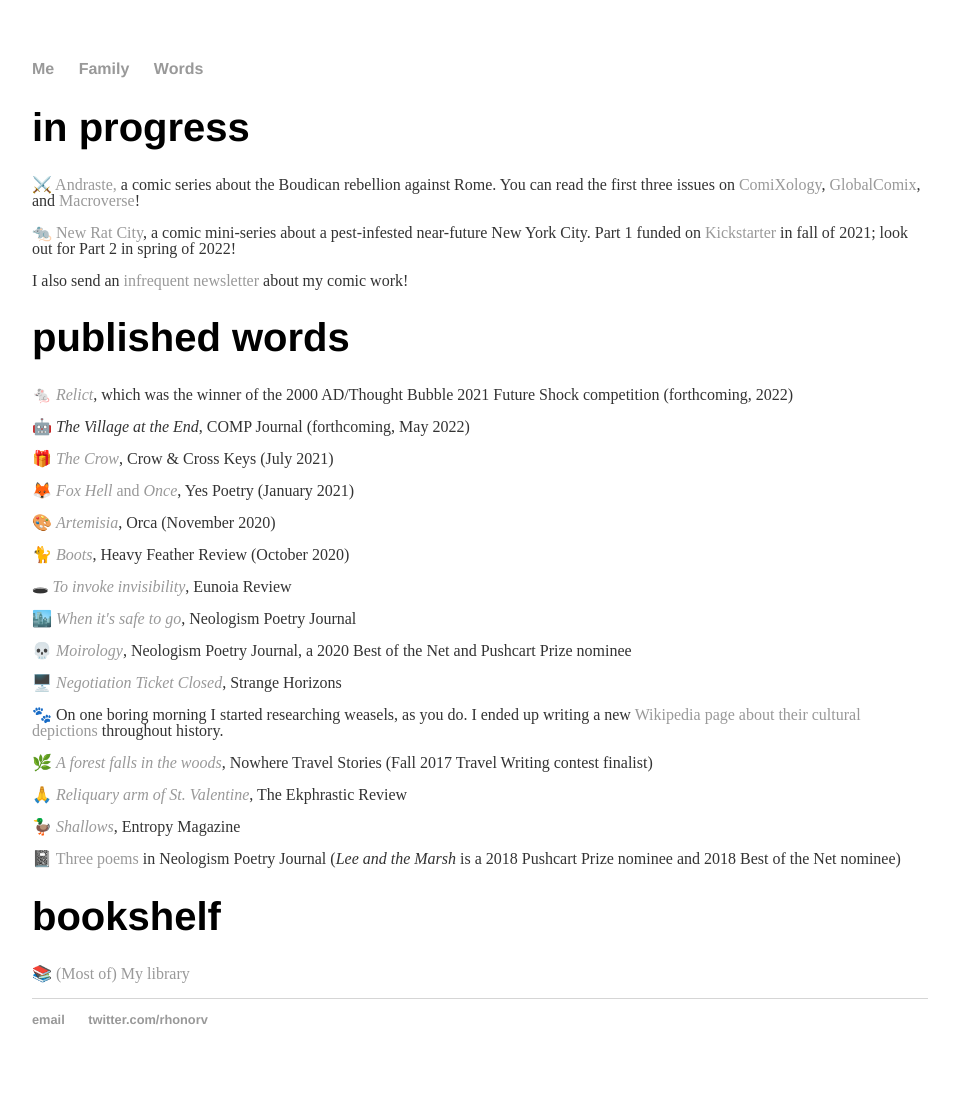
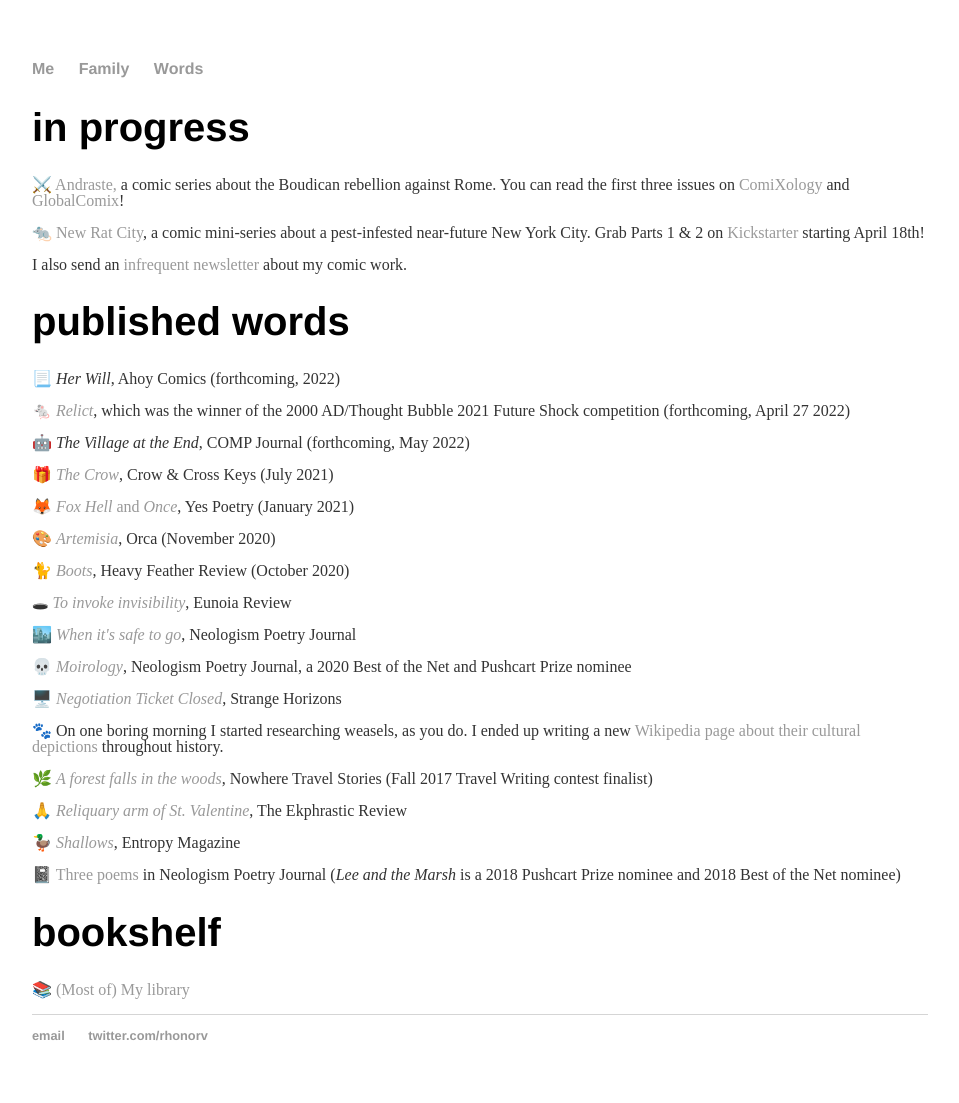
Before and after one commit to rhonorv/rhonorv.github.io, a Jekyll site: the page words/index.html, which Jekyll copies as it is, in a window 1280 px wide. Shown: the whole page, without its empty margins (160-1119 px from the left). Built offline with Jekyll 4.4.1, drawn with Linux system fonts in a browser that asks for light colours.

Commit message:
Update index.html

```diff
--- a/words/index.html
+++ b/words/index.html
@@ -20,18 +20,20 @@
 <div class="container">
 	<div class="Words">
 	<h1>in progress</h1>
-      		<p><span aria-hidden="true">⚔️ </span><a href="https://www.andrastecomic.com">Andraste,</a> a comic series about the Boudican rebellion against Rome. You can read the first three issues on <a href="https://www.comixology.com/Andraste-1/digital-comic/845142">ComiXology</a>, <a href="https://globalcomix.com/c/andraste?lang=en">GlobalComix</a>, and <a href="https://apps.apple.com/us/app/id1287187206?mt=8">Macroverse</a>! </p>
+      		<p><span aria-hidden="true">⚔️ </span><a href="https://www.andrastecomic.com">Andraste,</a> a comic series about the Boudican rebellion against Rome. You can read the first three issues on <a href="https://www.comixology.com/Andraste-1/digital-comic/845142">ComiXology</a> and <a href="https://globalcomix.com/c/andraste?lang=en">GlobalComix</a>! </p>
 
-		<p><span aria-hidden="true">🐀 </span><a href="https://www.newratcitycomic.com">New Rat City</a>, a comic mini-series about a pest-infested near-future New York City. Part 1 funded on <a href="https://www.kickstarter.com/projects/honorvincent/new-rat-city-part-1/">Kickstarter</a> in fall of 2021; look out for Part 2 in spring of 2022!</p>
+		<p><span aria-hidden="true">🐀 </span><a href="https://www.newratcitycomic.com">New Rat City</a>, a comic mini-series about a pest-infested near-future New York City. Grab Parts 1 & 2 on <a href="https://www.kickstarter.com/projects/honorvincent/new-rat-city-parts-1-and-2/">Kickstarter</a> starting April 18th!</p>
 
-		<p> I also send an <a href="https://honorvincent.substack.com/">infrequent newsletter</a> about my comic work!</p>
+		<p> I also send an <a href="https://honorvincent.substack.com/">infrequent newsletter</a> about my comic work.</p>
 
 	</div>
 <div class="container">
 
 	<div class="words">
 	<h1>published words</h1>
-		<p><span aria-hidden="true">🐁 </span><a href="https://2000ad.com/news/whos-won-the-2000-ad-talent-search-at-thought-bubble-2021/"><em>Relict</a></em>, which was the winner of the 2000 AD/Thought Bubble 2021 Future Shock competition (forthcoming, 2022)</p>
+		<p><span aria-hidden="true">📃 </span><em>Her Will</em>, Ahoy Comics (forthcoming, 2022)</p>
+
+		<p><span aria-hidden="true">🐁 </span><a href="https://2000ad.com/news/whos-won-the-2000-ad-talent-search-at-thought-bubble-2021/"><em>Relict</a></em>, which was the winner of the 2000 AD/Thought Bubble 2021 Future Shock competition (forthcoming, April 27 2022)</p>
 
 		<p><span aria-hidden="true">🤖 </span><em>The Village at the End</em>, COMP Journal (forthcoming, May 2022)</p>
 
```
